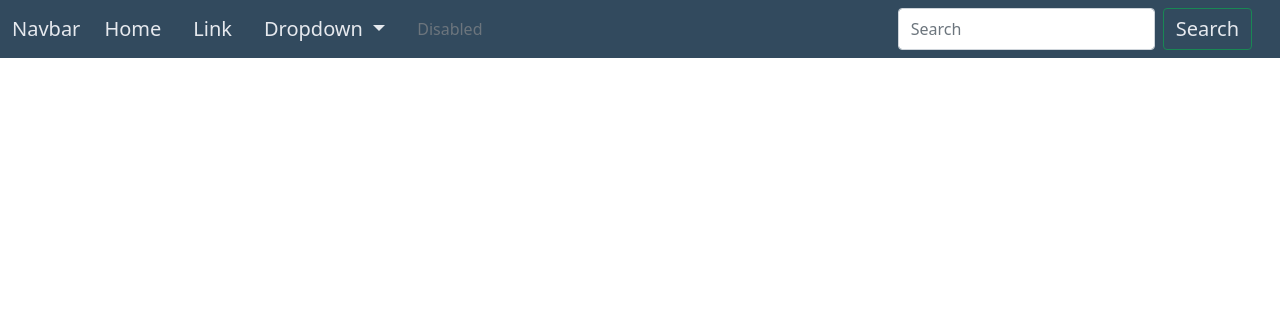
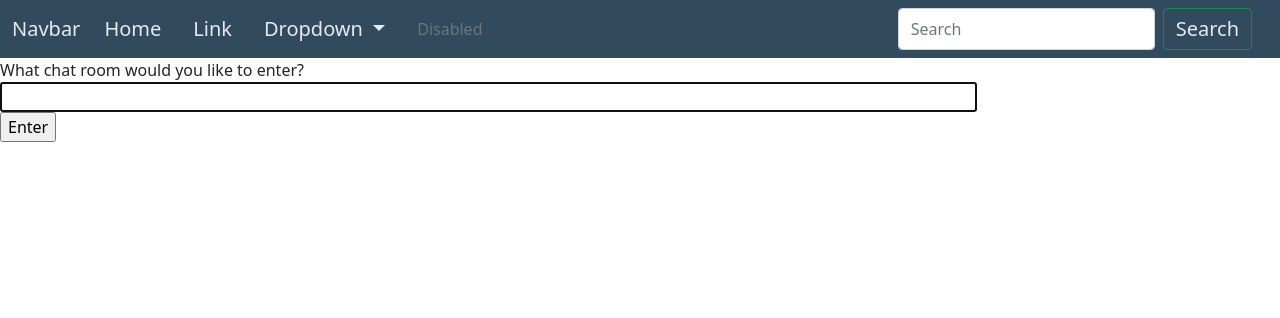
Before and after one commit to BaseCampCoding/django-unit-project-travis-bass-tatum, a Django app: page / in a window 1280 px wide. Shown: the top 318 px of the page. Run offline with Django 3.2, Linux system fonts and the light colour scheme; parts of the project's set-up code (start-up, migrations or seed data) failed here and were passed over.

Commit message:
fixed home page

```diff
--- a/personal/templates/personal/home.html
+++ b/personal/templates/personal/home.html
@@ -3,6 +3,30 @@
 {% block title %}Home{% endblock title %}
 
 {% block content %}
+<!DOCTYPE html>
+<html>
+<head>
+    <meta charset="utf-8"/>
+    <title>Chat Rooms</title>
+</head>
+<body>
+    What chat room would you like to enter?<br>
+    <input id="room-name-input" type="text" size="100"><br>
+    <input id="room-name-submit" type="button" value="Enter">
 
+    <script>
+        document.querySelector('#room-name-input').focus();
+        document.querySelector('#room-name-input').onkeyup = function(e) {
+            if (e.keyCode === 13) {  // enter, return
+                document.querySelector('#room-name-submit').click();
+            }
+        };
+
+        document.querySelector('#room-name-submit').onclick = function(e) {
+            var roomName = document.querySelector('#room-name-input').value;
+            window.location.pathname = '/chat/' + roomName + '/';
+        };
+    </script>
+</body>
 
 {% endblock content %}
```
